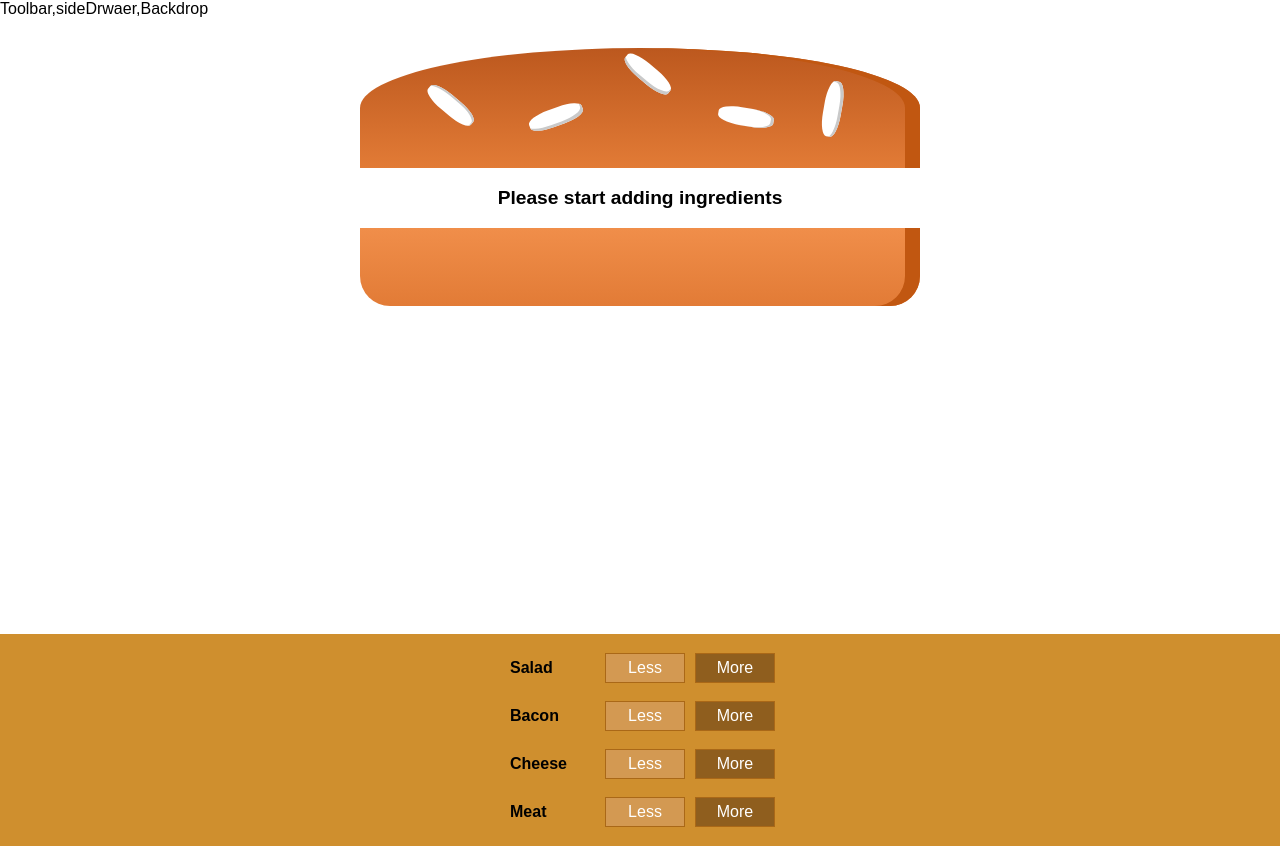
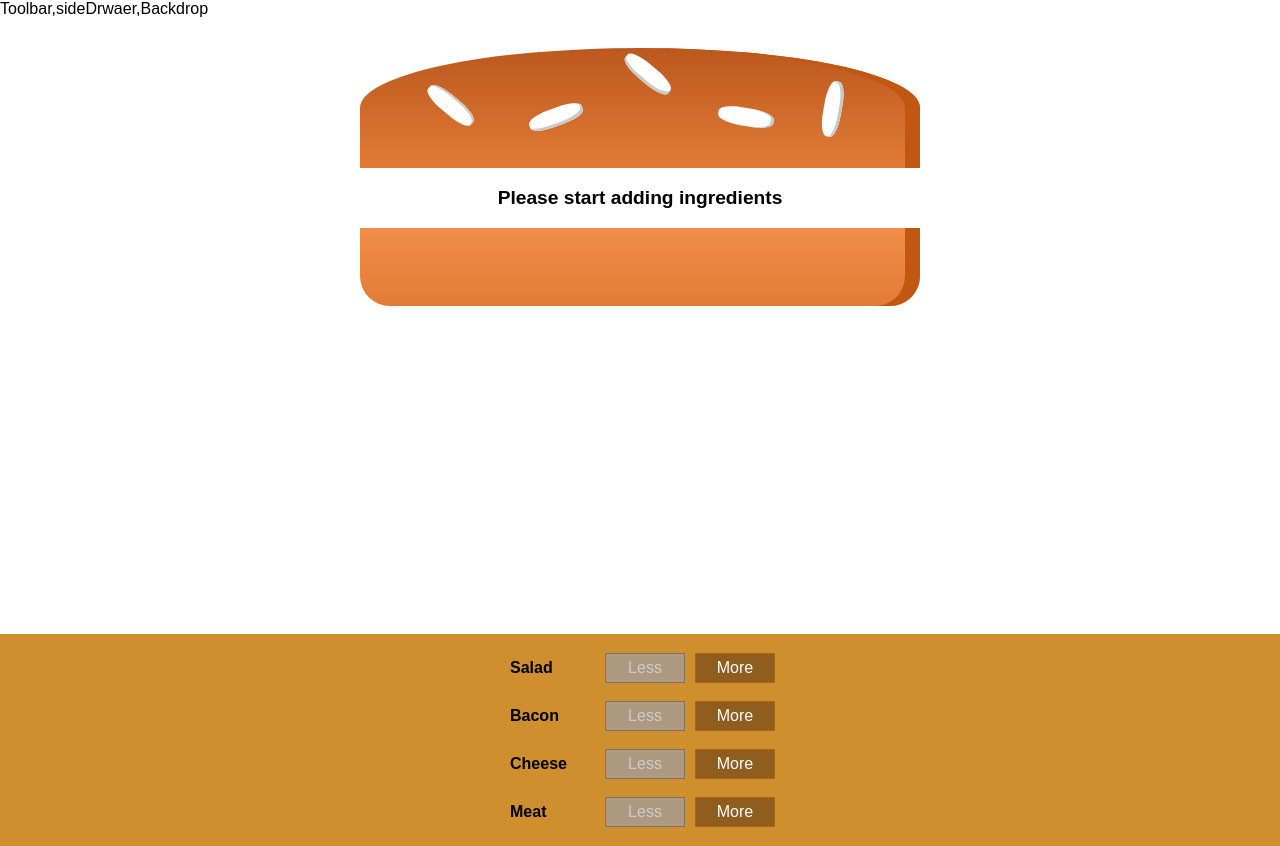
Before and after one commit to AayushAryan007/BurgerBuilder, a React (Create React App) app: page / in a window 1280 px wide. Built offline with nearby package versions, Linux system fonts and the light colour scheme.

Commit message:
Button controls added

```diff
--- a/src/components/Layout/Burger/BuildControls/BuildControl/Buildcontrol.js
+++ b/src/components/Layout/Burger/BuildControls/BuildControl/Buildcontrol.js
@@ -3,8 +3,16 @@
 const buildControl = (props) => (
   <div className={classes.BuildControl}>
     <div className={classes.Label}>{props.label}</div>
-    <button className={classes.Less}>Less</button>
-    <button className={classes.More}>More</button>
+    <button
+      className={classes.Less}
+      onClick={props.removed}
+      disabled={props.disabled}
+    >
+      Less
+    </button>
+    <button className={classes.More} onClick={props.added}>
+      More
+    </button>
   </div>
 );
 
--- a/src/components/Layout/Burger/BuildControls/BuildControls.js
+++ b/src/components/Layout/Burger/BuildControls/BuildControls.js
@@ -11,7 +11,13 @@
 const buildControls = (props) => (
   <div className={classes.BuildControls}>
     {controls.map((ctrl) => (
-      <BuildControl key={ctrl.label} label={ctrl.label} />
+      <BuildControl
+        key={ctrl.label}
+        label={ctrl.label}
+        added={() => props.ingredientAdded(ctrl.type)}
+        removed={() => props.ingredientRemoved(ctrl.type)}
+        disabled={props.disabled[ctrl.type]}
+      />
     ))}
   </div>
 );
--- a/src/containers/BurgerBuilder/BurgerBuilder.js
+++ b/src/containers/BurgerBuilder/BurgerBuilder.js
@@ -2,6 +2,13 @@
 import Aux from "../../hoc/Auxx";
 import Burger from "../../components/Layout/Burger/Burger";
 import BuildControls from "../../components/Layout/Burger/BuildControls/BuildControls";
+
+const INGREDIENT_PRICES = {
+  salad: 0.5,
+  cheese: 0.4,
+  meat: 1.3,
+  bacon: 0.7,
+};
 class BurgerBuilder extends Component {
   // constructor(props) {
   //   super(props);
@@ -14,12 +21,52 @@
       cheese: 0,
       meat: 0,
     },
+    totalPrice: 4,
   };
+
+  addIngredientHandler = (type) => {
+    const oldCount = this.state.ingredients[type];
+    const updatedCount = oldCount + 1;
+    const updatedIngredients = { ...this.state.ingredients };
+    updatedIngredients[type] = updatedCount;
+
+    const priceAddition = INGREDIENT_PRICES[type];
+    const oldPrice = this.state.totalPrice;
+    const newPrice = oldPrice + priceAddition;
+    this.setState({ totalPrice: newPrice, ingredients: updatedIngredients });
+  };
+
+  removeIngredientHandler = (type) => {
+    const oldCount = this.state.ingredients[type];
+    if (oldCount <= 0) {
+      return;
+    }
+    const updatedCount = oldCount - 1;
+    const updatedIngredients = { ...this.state.ingredients };
+    updatedIngredients[type] = updatedCount;
+
+    const priceDeduction = INGREDIENT_PRICES[type];
+    const oldPrice = this.state.totalPrice;
+    const newPrice = oldPrice - priceDeduction;
+    this.setState({ totalPrice: newPrice, ingredients: updatedIngredients });
+  };
+
   render() {
+    const disabledInfo = {
+      ...this.state.ingredients,
+    };
+    for (let key in disabledInfo) {
+      disabledInfo[key] = disabledInfo[key] <= 0;
+      //{salad:true, meat:false,...}
+    }
     return (
       <Aux>
         <Burger ingredients={this.state.ingredients} />
-        <BuildControls />
+        <BuildControls
+          ingredientAdded={this.addIngredientHandler}
+          ingredientRemoved={this.removeIngredientHandler}
+          disabled={disabledInfo}
+        />
       </Aux>
     );
   }
```
